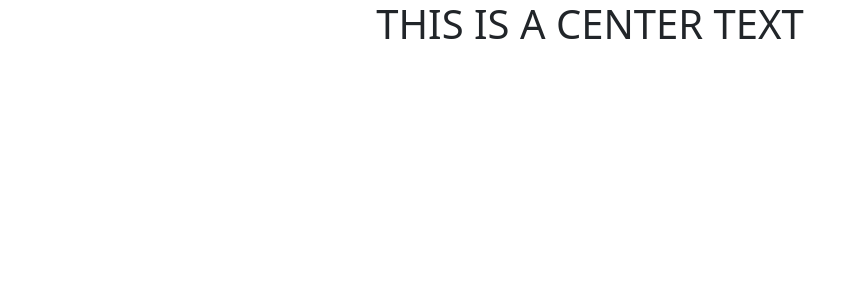
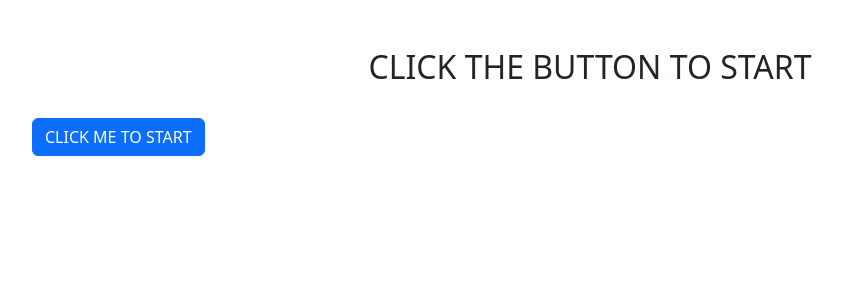
Before and after one commit to LCHIN7X/Team_BeginnerZ, a Flask app: page /quiz/take_quiz in a window 1280 px wide. Shown: the top 300 px of the page, without its empty margins (50-893 px from the left). Run offline with Flask 3, Linux system fonts and the light colour scheme.

```diff
--- a/quiz/templates/quiz.html
+++ b/quiz/templates/quiz.html
@@ -1,13 +1,12 @@
 <!DOCTYPE html>
-{% extends 'base.html' %}
-{% block title %}
-Take a Quiz!
-{% endblock %}
-{% block content %}
-<div class="container">
-    <h1 class="text-center">THIS IS A CENTER TEXT</h1>
+{% extends 'base.html' %} {% block title %} Quiz Time! {% endblock %} {% block
+content %}
+<div class="container mt-lg-5">
+  <div class="quiz-intro">
+    <h2 class="text-center">CLICK THE BUTTON TO START</h2>
+    <button type="submit" class="btn btn-primary mt-4 mb-4">CLICK ME TO START</button>
+  </div>
 </div>
-{% endblock %}
-{% block js %}
+{% endblock %} {% block js %}
 <script src="{{ url_for('.static', filename='script.js') }}"></script>
 {% endblock %}
--- a/quiz/views.py
+++ b/quiz/views.py
@@ -1,8 +1,12 @@
-from flask import Blueprint, render_template, redirect, url_for
+from flask import Blueprint, render_template, redirect, url_for, request
 
 quiz = Blueprint('quiz',__name__,template_folder='templates',static_folder='static')
 
 
-@quiz.route('/take_quiz')
-def answer_quiz():
+@quiz.route('/take_quiz',methods=["GET","POST"])
+def quiz_page():
+    if request.method == "POST":
+        print("POST request successfully sent!")
+
+
     return render_template('quiz.html')
```
